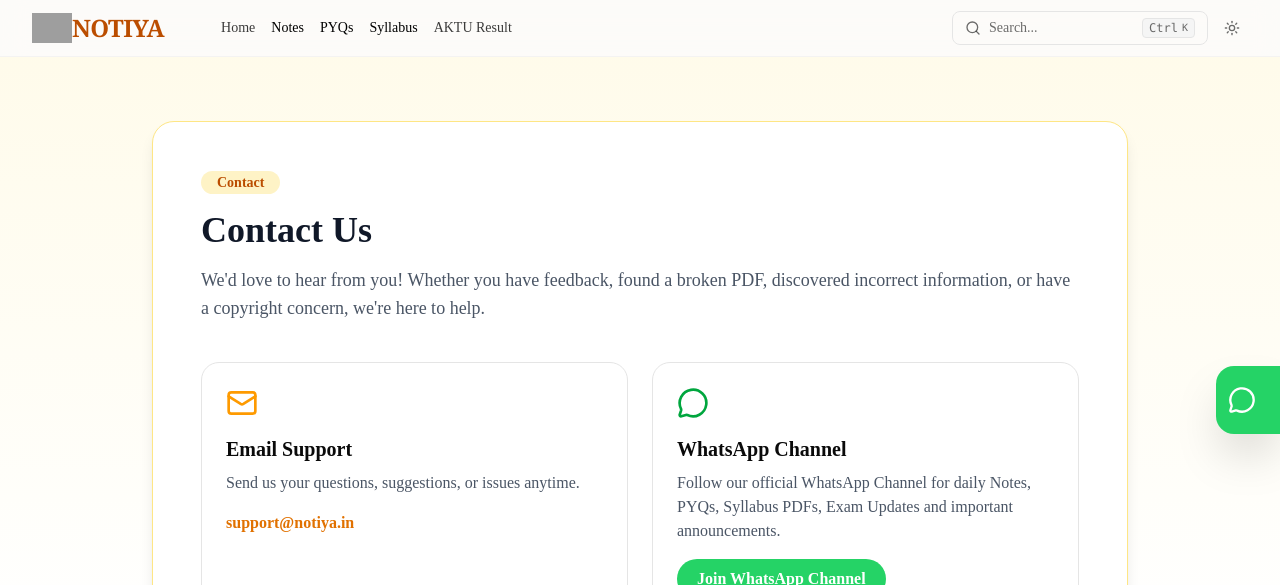
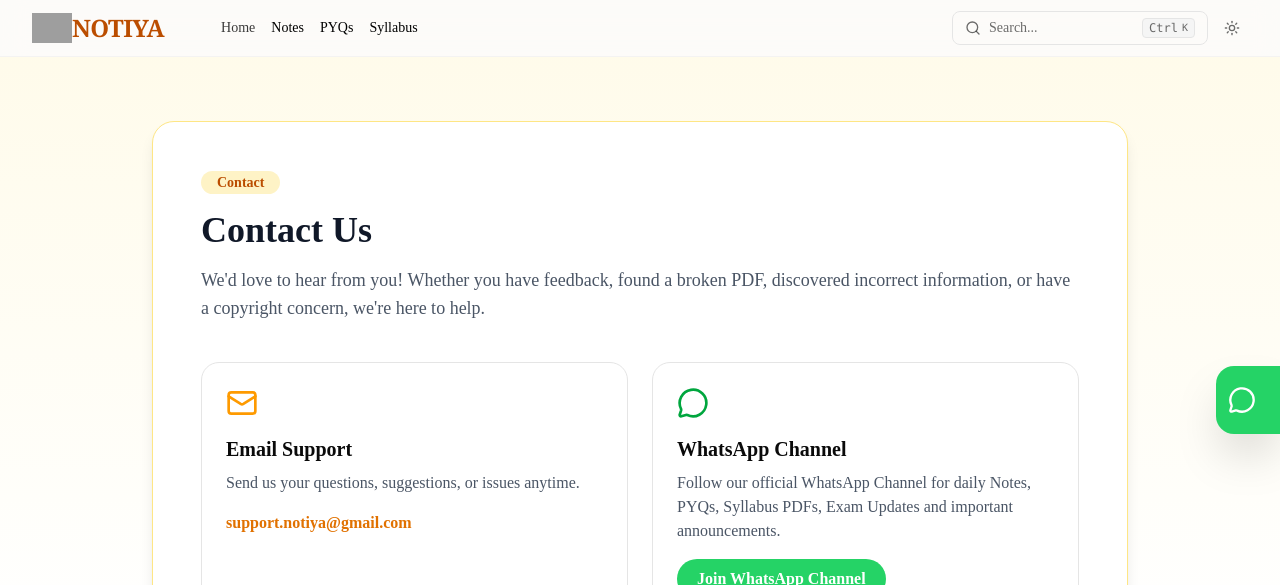
Before and after one commit to abhaysinghtomar97/notiya, a Next.js app: page /contact in a window 1280 px wide. Shown: the top 585 px of the page. Built offline with nearby package versions, Linux system fonts and the light colour scheme; grey boxes are pictures that could not be loaded.

Commit message:
remove : result  nav link

```diff
--- a/src/app/contact/page.jsx
+++ b/src/app/contact/page.jsx
@@ -47,7 +47,7 @@ export default function ContactPage() {
                 href="mailto:support@notiya.in"
                 className="mt-4 inline-block font-semibold text-amber-600 hover:underline"
               >
-                support@notiya.in
+                support.notiya@gmail.com
               </a>
             </div>
 
--- a/src/components/layout/navbar.js
+++ b/src/components/layout/navbar.js
@@ -169,7 +169,7 @@ export default function Navbar() {
                     <HoveredLink href="/CSJMU-Syllabus">CSJMU</HoveredLink>
                   </div>
                 </MenuItem>
-              <Link href={'/results/Aktu-Result'} className="hover:opacity-70 transition-opacity">AKTU Result</Link>
+              {/* <Link href={'/results/Aktu-Result'} className="hover:opacity-70 transition-opacity">AKTU Result</Link> */}
               </Menu>
             </div>
           </div>
@@ -294,7 +294,7 @@ export default function Navbar() {
             </details>
 
 
-                            <Link onClick={closeMobile} href={'/results/Aktu-Result'} className="hover:opacity-70 transition-opacity">AKTU Result</Link>
+                            {/* <Link onClick={closeMobile} href={'/results/Aktu-Result'} className="hover:opacity-70 transition-opacity">AKTU Result</Link> */}
 
 
           </div>
```
